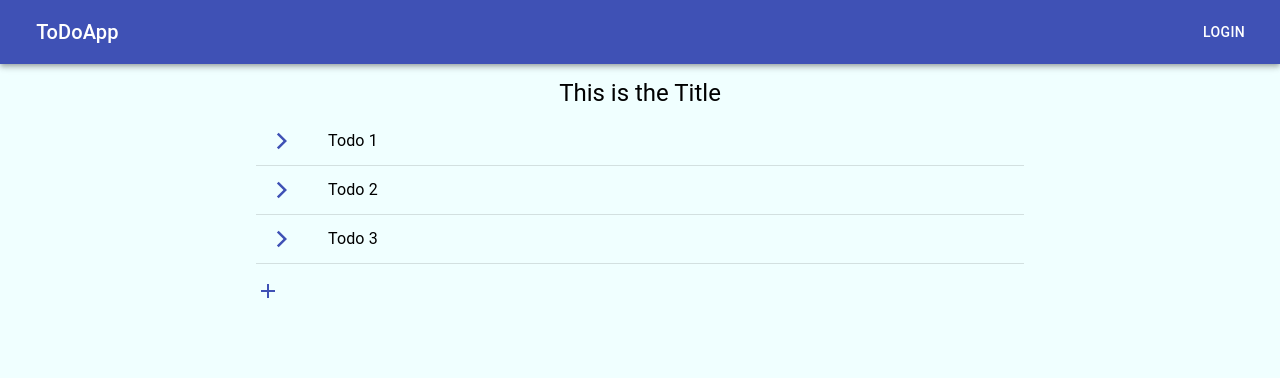
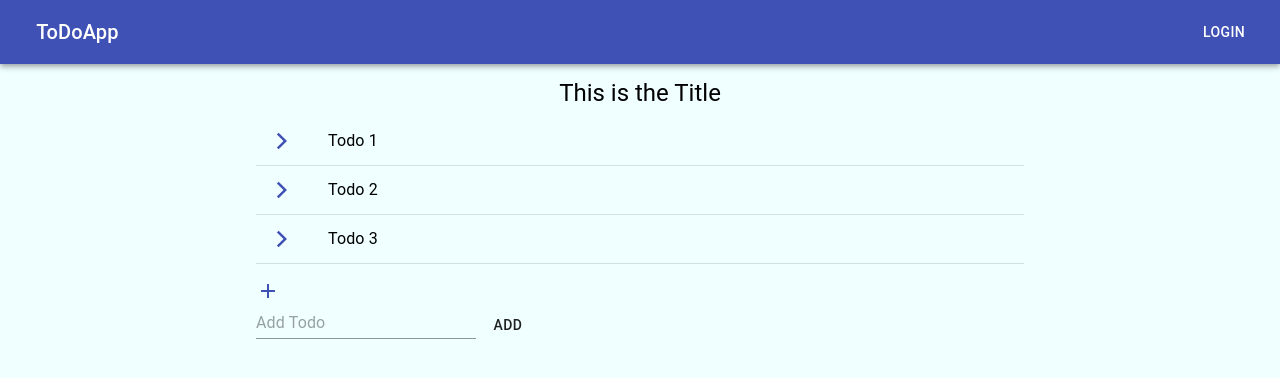
Before and after one commit to ThomasRainford/todo-with-firebase, a React (Create React App) app: page / in a window 1280 px wide. Both pictures are taken after a click on the icon 268 px from the left and 291 px from the top of the page. Shown: the top 378 px of the page. Built offline with nearby package versions, Linux system fonts and the light colour scheme.

Commit message:
Add form for handling new todos.

```diff
--- a/src/App.tsx
+++ b/src/App.tsx
@@ -1,13 +1,13 @@
 import React from 'react'
 import './App.css'
 import NavBar from './components/NavBar'
-import Todo from './components/Todo'
+import TodoContainer from './components/Todo'
 
 const App: React.FC = () => {
   return (
     <div className="App">
       <NavBar />
-      <Todo />
+      <TodoContainer />
     </div>
   )
 }
--- a/src/components/NewTodo.tsx
+++ b/src/components/NewTodo.tsx
@@ -1,5 +1,5 @@
 import React, { useState } from 'react'
-import { makeStyles, Theme, TextField } from '@material-ui/core'
+import { makeStyles, Theme } from '@material-ui/core'
 import AddIcon from '@material-ui/icons/Add';
 import NewTodoFrom from './NewTodoForm';
 
@@ -10,7 +10,12 @@ const useStyles = makeStyles((theme: Theme) => ({
     },
 }));
 
+interface Todo {
+    text: string
+}
+
 interface Props {
+    todos: Todo[],
     setTodos: Function
 }
 
@@ -18,17 +23,20 @@ const NewTodo: React.FC<Props> = (props: Props) => {
     const classes = useStyles()
 
     const [displayInput, setDisplayInput] = useState<boolean>(false)
-    const [newTodo, setNewTodo] = useState<string>('')
 
     const addTodo = () => { setDisplayInput(true) }
-
 
     return (
         <div className={classes.NewTodo}>
             <AddIcon color="primary" onClick={addTodo}/>
             {displayInput &&
-                <NewTodoFrom />
+                <NewTodoFrom onSubmit={(values) => {
+                    props.todos.push(values)
+                    props.setTodos(props.todos)
+                    console.log(props.todos)
+                }}/>
             }
+
         </div>
     )
 }
--- a/src/components/NewTodoForm.tsx
+++ b/src/components/NewTodoForm.tsx
@@ -1,6 +1,6 @@
 import React from 'react'
-import { makeStyles, Theme } from '@material-ui/core';
-import { Formik, Form} from 'formik'
+import { makeStyles, Theme, TextField, Button } from '@material-ui/core';
+import { Formik, Form } from 'formik'
 
 const useStyles = makeStyles((theme: Theme) => ({
     NewTodoForm: {
@@ -8,12 +8,31 @@ const useStyles = makeStyles((theme: Theme) => ({
     },
 }));
 
-const NewTodoFrom: React.FC = () => {
+interface Todo {
+    text: string
+}
+
+interface Props {
+    onSubmit: (values: Todo) => void
+}
+
+const NewTodoFrom: React.FC<Props> = (props: Props) => {
     const classes = useStyles()
 
     return (
         <div className={classes.NewTodoForm}>
-
+            <Formik
+                initialValues={{ text: '' }}
+                onSubmit={(values) => {
+                    props.onSubmit(values)
+                }}>
+                {({values, handleChange}) => (
+                    <Form>
+                        <TextField placeholder="Add Todo" name="text" value={values.text} onChange={handleChange}/>
+                        <Button type="submit">Add</Button>
+                    </Form>
+                )}
+            </Formik>
         </div>
     )
 }
--- a/src/components/Todo.tsx
+++ b/src/components/Todo.tsx
@@ -14,11 +14,15 @@ const useStyles = makeStyles((theme: Theme) => ({
     },
 }));
 
-const Todo: React.FC = () => {
+interface Todo {
+    text: string
+}
+
+const TodoContainer: React.FC = () => {
     const classes = useStyles()
 
     const [todoTitle, setTodoTitle] = useState<string>('This is the Title')
-    const [todos, setTodos] = useState([{
+    const [todos, setTodos] = useState<Todo[]>([{
         text: 'Todo 1'
     }, {
         text: 'Todo 2'
@@ -30,9 +34,9 @@ const Todo: React.FC = () => {
         <div className={classes.Todo}>
             <TodoTitle title={todoTitle}/>
             <TodoList todos={todos}/>
-            <NewTodo setTodos={setTodos}/>
+            <NewTodo todos={todos} setTodos={setTodos}/>
         </div>
     )
 }
 
-export default Todo
+export default TodoContainer
--- a/src/components/TodoItem.tsx
+++ b/src/components/TodoItem.tsx
@@ -9,7 +9,7 @@ const useStyles = makeStyles((theme: Theme) => ({
 }))
 
 interface Props {
-    todo: string
+    text: string
 }
 
 const TodoItem: React.FC<Props> = (props: Props) => {
@@ -21,7 +21,7 @@ const TodoItem: React.FC<Props> = (props: Props) => {
                 <ListItemIcon>
                     <ArrowForwardIosIcon fontSize="small" color="primary"/>
                 </ListItemIcon>
-                <ListItemText primary={props.todo}></ListItemText>
+                <ListItemText primary={props.text}></ListItemText>
             </ListItem>
             <Divider />
         </div>
--- a/src/components/TodoList.tsx
+++ b/src/components/TodoList.tsx
@@ -1,4 +1,4 @@
-import React, { useState } from 'react'
+import React from 'react'
 import { List, Theme, makeStyles } from '@material-ui/core'
 import TodoItem from './TodoItem'
 
@@ -8,8 +8,12 @@ const useStyles = makeStyles((theme: Theme) => ({
     },
 }))
 
+interface Todo {
+    text: string
+}
+
 interface Props {
-    todos: any
+    todos: Todo[]
 }
 
 const TodoList: React.FC<Props> = ({todos}) => {
@@ -19,8 +23,8 @@ const TodoList: React.FC<Props> = ({todos}) => {
         <div className={classes.TodoList}>
             <List>
                 {todos &&
-                    todos.map((todo: any) => (
-                        <TodoItem todo={todo.text} />
+                    todos.map((todo: Todo) => (
+                        <TodoItem text={todo.text} />
                     ))
                 }
             </List>
```
